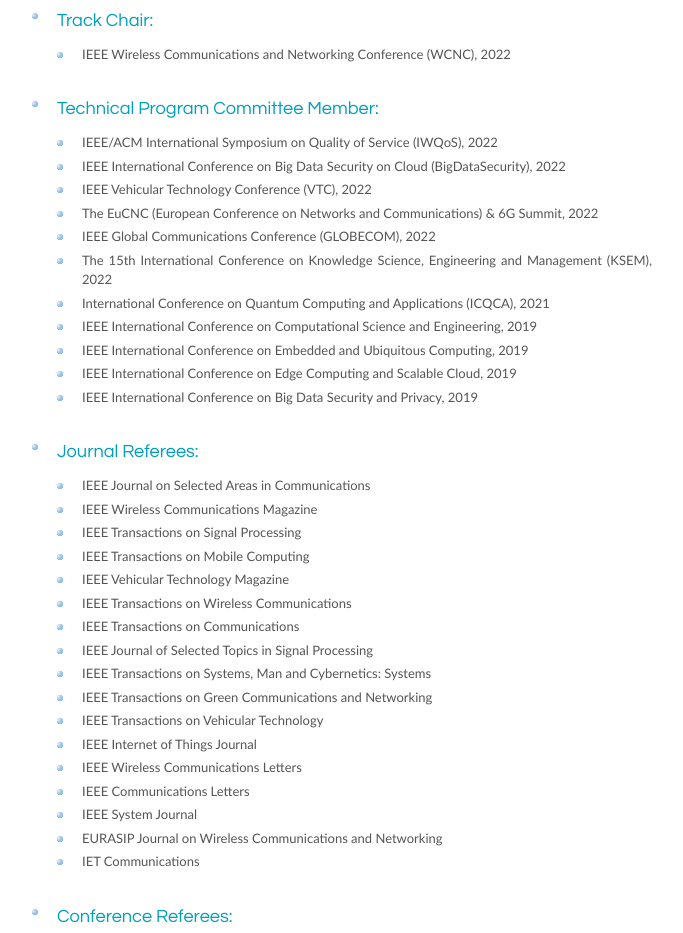
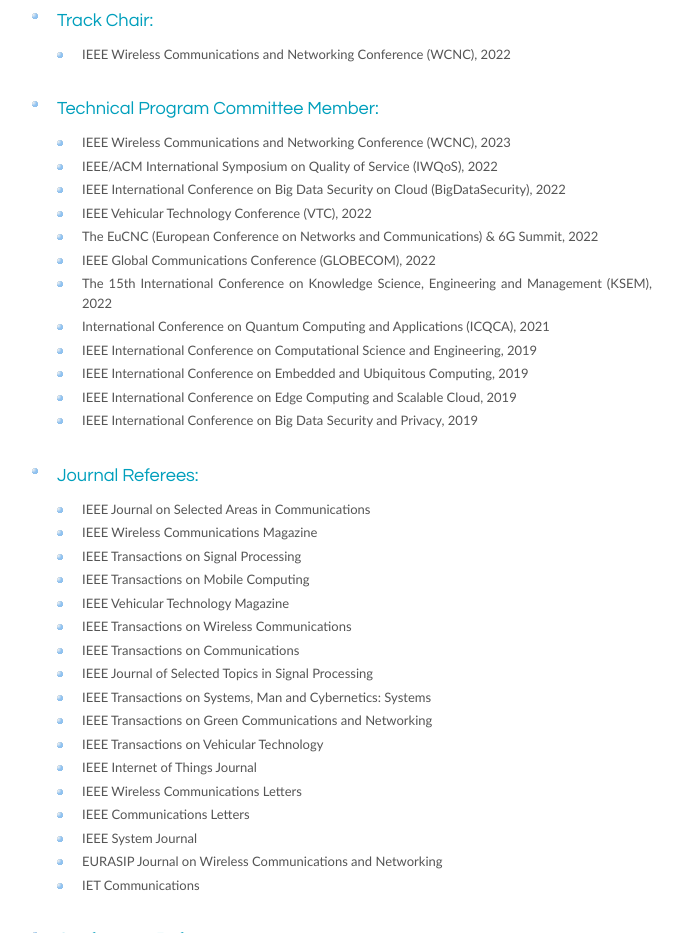
Before and after one commit to yfucityu/yfu.github.io, a plain HTML site: page Activities.html in a window 1280 px wide. Shown: the part 1200-2133 px from the top of the page, without its empty margins (173-856 px from the left). Drawn offline with Linux system fonts and the light colour scheme.

Commit message:
Update Activities.html

```diff
--- a/Activities.html
+++ b/Activities.html
@@ -125,7 +125,8 @@
           <li>
             <h3>            Technical Program Committee Member:</h3>
             <ul>
-              <li>        IEEE/ACM International Symposium on Quality of Service (IWQoS), 2022</li>
+              <li>       IEEE Wireless Communications and Networking Conference (WCNC), 2023 </li>
+	      <li>       IEEE/ACM International Symposium on Quality of Service (IWQoS), 2022</li>
               <li>IEEE International Conference on Big Data Security on Cloud (BigDataSecurity), 2022</li>
               <li>IEEE Vehicular Technology Conference (VTC), 2022</li>
               <li>The EuCNC (European Conference on Networks and Communications) &amp; 6G Summit, 2022</li>
```
